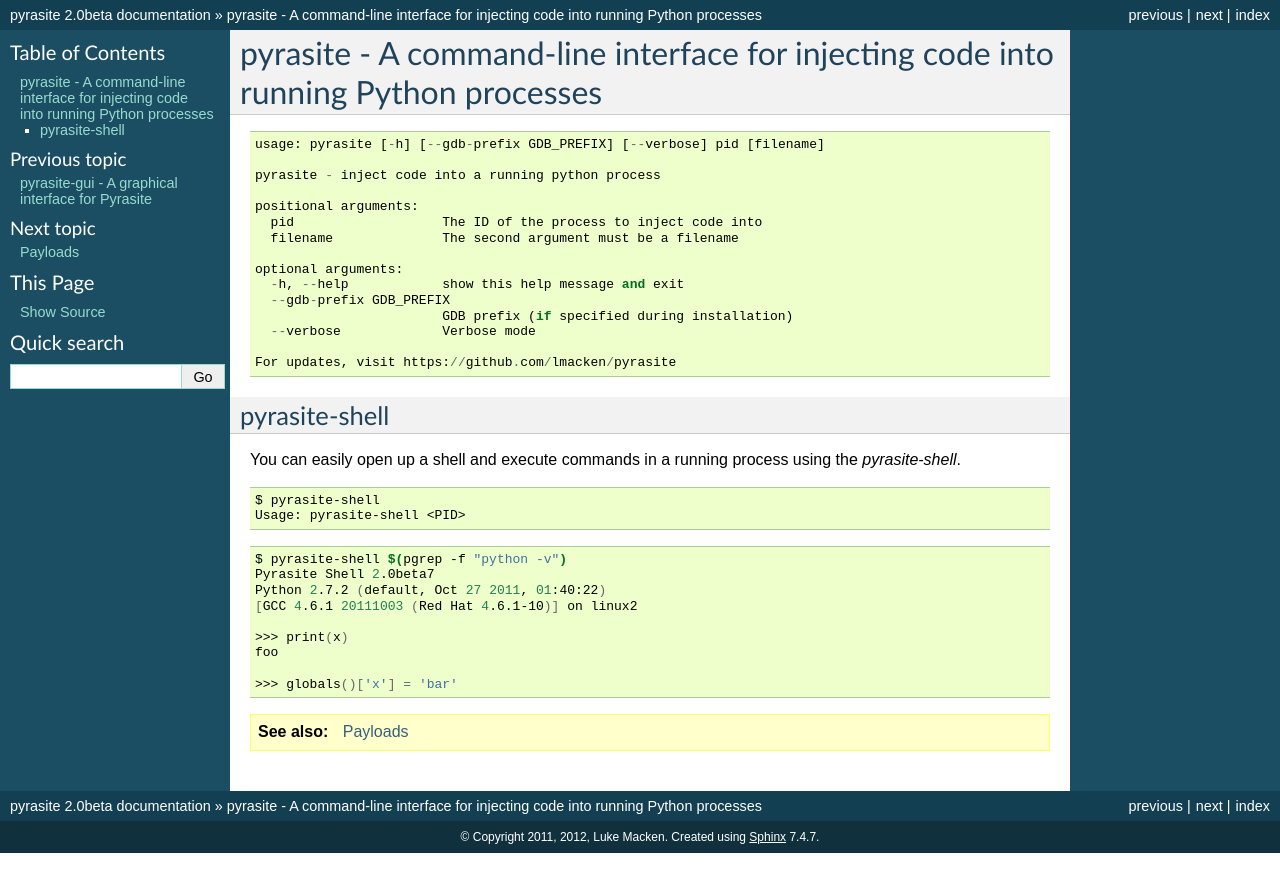
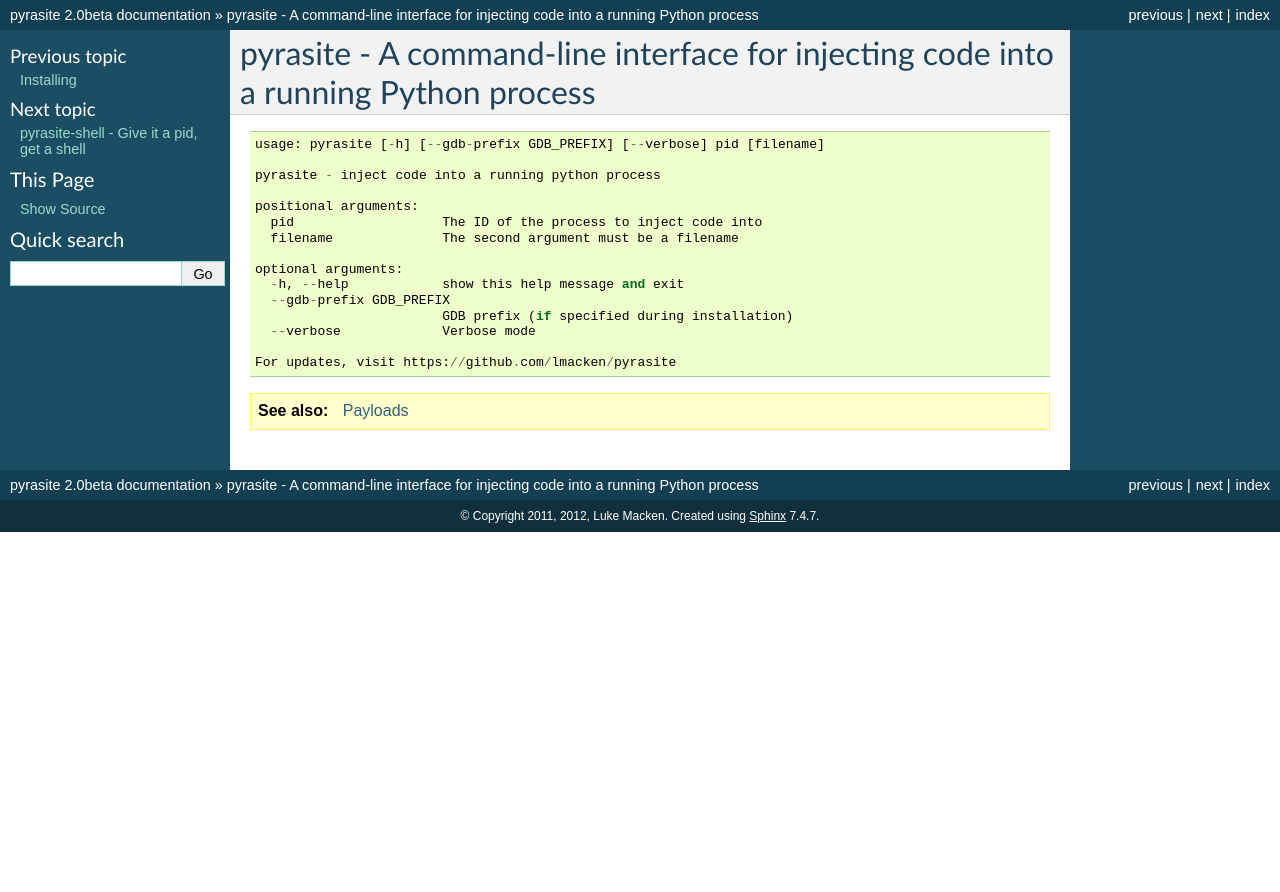
Before and after one commit to lmacken/pyrasite, a Sphinx documentation site: the page built from docs/CLI.rst, in a window 1280 px wide. Shown: the top 892 px of the page. Built offline with Sphinx 7.4.7, drawn with Linux system fonts in a browser that asks for light colours.

Commit message:
Some more documentation cleanups and reorgs

```diff
--- a/docs/CLI.rst
+++ b/docs/CLI.rst
@@ -1,4 +1,4 @@
-pyrasite - A command-line interface for injecting code into running Python processes
+pyrasite - A command-line interface for injecting code into a running Python process
 ====================================================================================
 
 ::
@@ -19,28 +19,4 @@
 
     For updates, visit https://github.com/lmacken/pyrasite
 
-
-pyrasite-shell
---------------
-
-You can easily open up a shell and execute commands in a running process using
-the `pyrasite-shell`.
-
-.. code-block:: bash
-
-   $ pyrasite-shell
-   Usage: pyrasite-shell <PID>
-
-.. code-block:: bash
-
-   $ pyrasite-shell $(pgrep -f "python -v")
-   Pyrasite Shell 2.0beta7
-   Python 2.7.2 (default, Oct 27 2011, 01:40:22)
-   [GCC 4.6.1 20111003 (Red Hat 4.6.1-10)] on linux2
-
-   >>> print(x)
-   foo
-
-   >>> globals()['x'] = 'bar'
-
 .. seealso:: :doc:`Payloads`
--- a/docs/Payloads.rst
+++ b/docs/Payloads.rst
@@ -5,9 +5,7 @@
 --------------------
 
 .. deprecated:: 2.0
-   Use the `pyrasite-shell
-   <http://readthedocs.org/docs/pyrasite/en/latest/CLI.html#pyrasite-shell>`_
-   tool instead.
+   Use the `pyrasite-shell <http://readthedocs.org/docs/pyrasite/en/latest/Shell.html>`_ instead
 
 This lets you easily introspect or alter any objects in your running process.
 
--- /dev/null
+++ b/docs/Shell.rst
@@ -0,0 +1,29 @@
+pyrasite-shell - Give it a pid, get a shell
+===========================================
+
+You can easily drop into a shell and execute commands in a running process
+using the ``pyrasite-shell``.
+
+.. code-block:: bash
+
+   $ pyrasite-shell
+   Usage: pyrasite-shell <PID>
+
+.. code-block:: bash
+
+   $ pyrasite-shell $(pgrep -f "python -v")
+   pyrasite shell 2.0beta7
+   Python 2.7.2 (default, Oct 27 2011, 01:40:22)
+   [GCC 4.6.1 20111003 (Red Hat 4.6.1-10)] on linux2
+
+   >>> print(x)
+   foo
+
+   >>> globals()['x'] = 'bar'
+
+Source
+------
+
+.. literalinclude:: ../pyrasite/tools/shell.py
+   :language: python
+   :start-after: Copyright
--- a/docs/index.rst
+++ b/docs/index.rst
@@ -14,10 +14,11 @@
 ---------
 
 .. toctree::
-   :maxdepth: 2
+   :maxdepth: 1
 
    Installing
+   CLI
+   Shell
    GUI
-   CLI
    Payloads
    API
```
Also changed, not shown: other parts of docs/Payloads.rst (+2 -2 lines).
